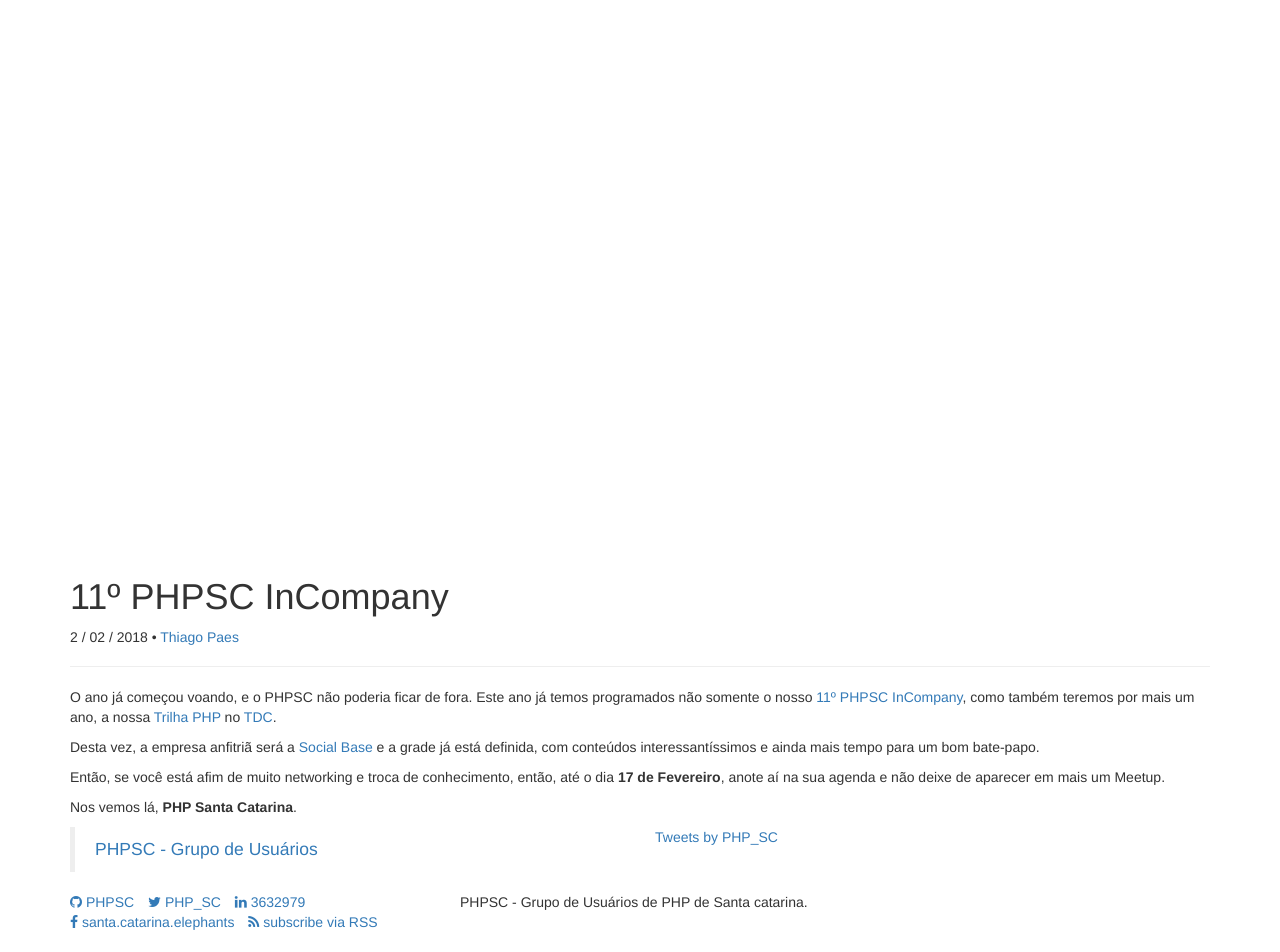
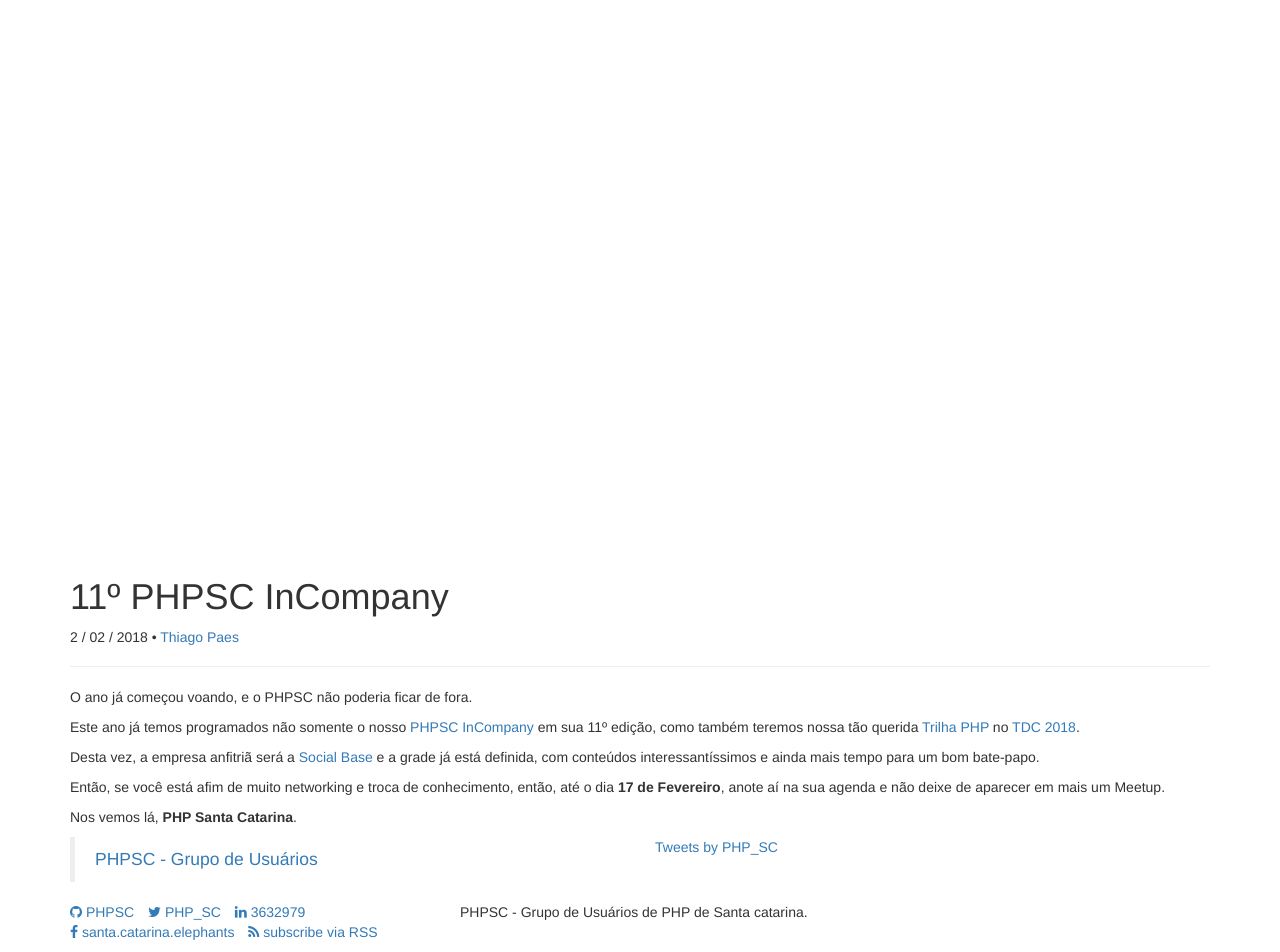
Before and after one commit to PHPSC/phpsc.github.io, a Jekyll site: the page built from _posts/2018-02-02-11th-incompany.md, in a window 1280 px wide. Shown: the part 511-1463 px from the top of the page. Built offline with Jekyll 4.4.1, drawn with Linux system fonts in a browser that asks for light colours; nearby versions of some CDN libraries; comment, search, counter and statistics services are not loaded; a style sheet for code colours, icons or effects is not loaded.

Commit message:
reforando primeiro parágrafo

```diff
--- a/_posts/2018-02-02-11th-incompany.md
+++ b/_posts/2018-02-02-11th-incompany.md
@@ -7,10 +7,12 @@
 title: 11º PHPSC InCompany
 ---
 
-O ano já começou voando, e o PHPSC não poderia ficar de fora. Este ano já temos programados não somente o nosso
-[11º PHPSC InCompany](https://www.meetup.com/pt-BR/PHPSC-Floripa/events/247314768/), como também teremos por mais
-um ano, a nossa [Trilha PHP](http://www.thedevelopersconference.com.br/tdc/2018/florianopolis/trilha-php) no
-[TDC](http://www.thedevelopersconference.com.br/).
+O ano já começou voando, e o PHPSC não poderia ficar de fora.
+
+Este ano já temos programados não somente o nosso
+[PHPSC InCompany](https://www.meetup.com/pt-BR/PHPSC-Floripa/events/247314768/) em sua 11º edição,
+como também teremos nossa tão querida [Trilha PHP](http://www.thedevelopersconference.com.br/tdc/2018/florianopolis/trilha-php)
+no [TDC 2018](http://www.thedevelopersconference.com.br/).
 
 Desta vez, a empresa anfitriã será a [Social Base](https://www.socialbase.com.br/) e a grade já está definida, com
 conteúdos interessantíssimos e ainda mais tempo para um bom bate-papo.
```
